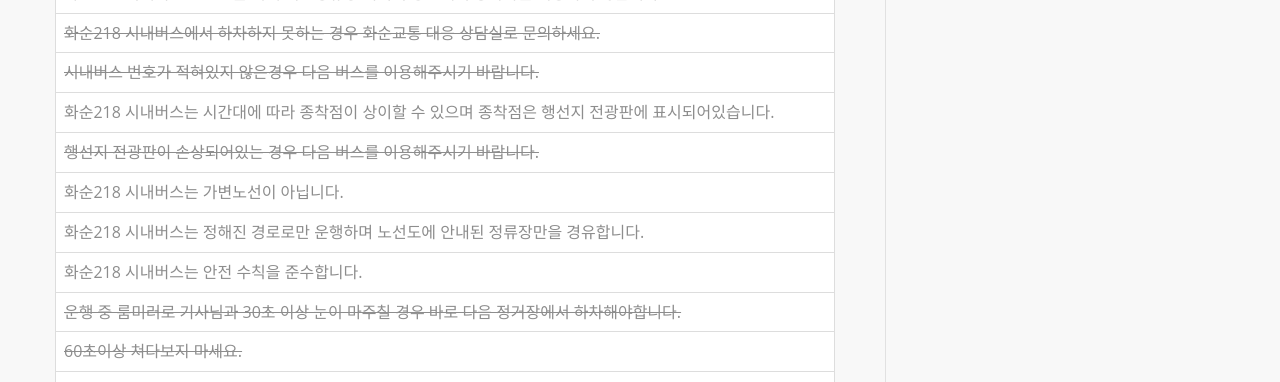
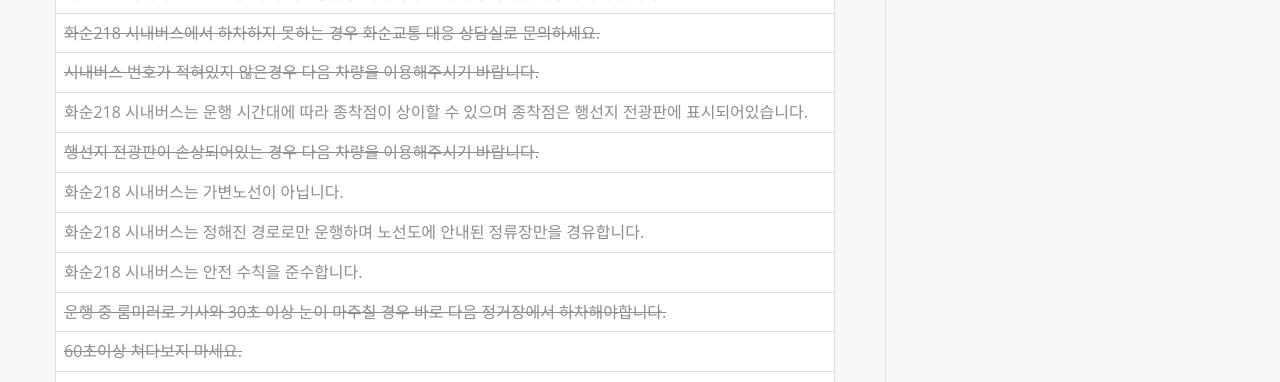
Before and after one commit to c10f18/BusInfo218, a plain HTML site: page index.html in a window 1280 px wide. Shown: the part 934-1316 px from the top of the page. Drawn offline with Linux system fonts and the light colour scheme; a script that the page names is missing.

Commit message:
Update index.html

```diff
--- a/index.html
+++ b/index.html
@@ -156,13 +156,13 @@
                         <td style="text-decoration: line-through;">화순218 시내버스에서 하차하지 못하는 경우 화순교통 대응 상담실로 문의하세요.</td>
                     </tr>
 		    <tr>
-                        <td style="text-decoration: line-through;">시내버스 번호가 적혀있지 않은경우 다음 버스를 이용해주시기 바랍니다.</td>
+                        <td style="text-decoration: line-through;">시내버스 번호가 적혀있지 않은경우 다음 차량을 이용해주시기 바랍니다.</td>
                     </tr>
 		    <tr>
-                        <td>화순218 시내버스는 시간대에 따라 종착점이 상이할 수 있으며 종착점은 행선지 전광판에 표시되어있습니다.</td>
+                        <td>화순218 시내버스는 운행 시간대에 따라 종착점이 상이할 수 있으며 종착점은 행선지 전광판에 표시되어있습니다.</td>
                     </tr>
 		    <tr>
-                        <td style="text-decoration: line-through;">행선지 전광판이 손상되어있는 경우 다음 버스를 이용해주시기 바랍니다.</td>
+                        <td style="text-decoration: line-through;">행선지 전광판이 손상되어있는 경우 다음 차량을 이용해주시기 바랍니다.</td>
                     </tr>
                     <tr>
                         <td>화순218 시내버스는 가변노선이 아닙니다.</td>
@@ -174,7 +174,7 @@
                         <td>화순218 시내버스는 안전 수칙을 준수합니다.</td>
                     </tr>
                     <tr>
-                        <td style="text-decoration: line-through;">운행 중 룸미러로 기사님과 30초 이상 눈이 마주칠 경우 바로 다음 정거장에서 하차해야합니다.</td>
+                        <td style="text-decoration: line-through;">운행 중 룸미러로 기사와 30초 이상 눈이 마주칠 경우 바로 다음 정거장에서 하차해야합니다.</td>
                     </tr>
 		    <tr>
                         <td style="text-decoration: line-through;">60초이상 쳐다보지 마세요.</td>
```
